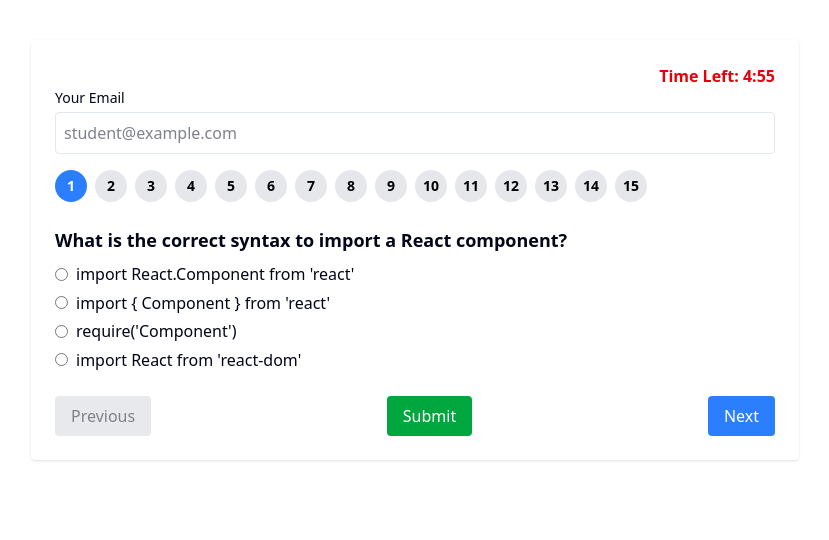
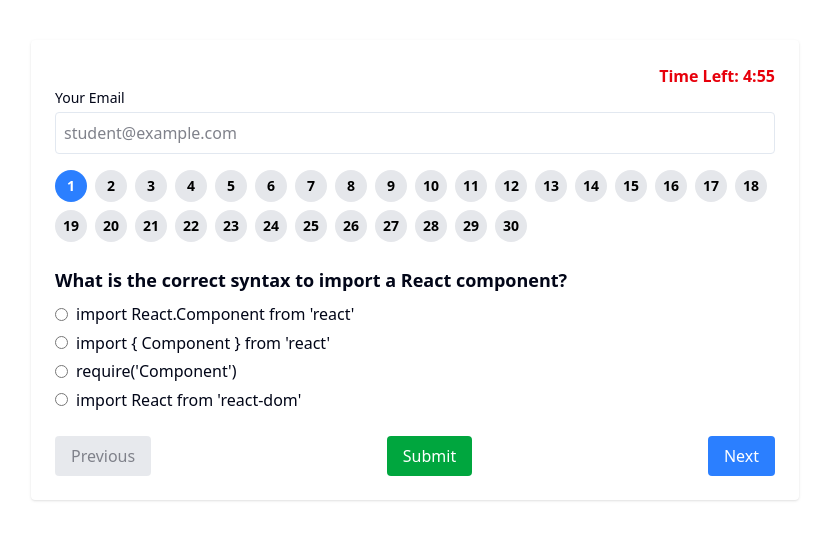
Before and after one commit to oluwaseyi9325/Nomands, a React (Vite) app: page /quiz in a window 1280 px wide. Shown: the top 540 px of the page, without its empty margins (225-1054 px from the left). Built offline with nearby package versions, Linux system fonts and the light colour scheme.

Commit message:
quiz fix

```diff
--- a/src/pages/quiz/Timer.tsx
+++ b/src/pages/quiz/Timer.tsx
@@ -1,5 +1,4 @@
-import React, { useEffect, useState } from 'react';
-
+import { useEffect, useState } from 'react';
 export default function Timer({ duration, onTimeUp }:any) {
   const [timeLeft, setTimeLeft] = useState(duration);
 
--- a/src/pages/quiz/questions.ts
+++ b/src/pages/quiz/questions.ts
@@ -143,5 +143,151 @@
       question: "React is maintained by Microsoft.",
       options: ["True", "False"],
       answer: "False",
-    },
+  },
+  {
+    id: 16,
+    type: "mcq",
+    question: "Which command is used to create a new React app using Create React App?",
+    options: [
+      "npm init react-app my-app",
+      "npx create-react-app my-app",
+      "react new my-app",
+      "create-react-app my-app",
+    ],
+    answer: "npx create-react-app my-app",
+  },
+  {
+    id: 17,
+    type: "mcq",
+    question: "What is the correct way to pass props to a child component?",
+    options: [
+      "<Child props='value' />",
+      "<Child value='props' />",
+      "<Child value='value' />",
+      "<Child prop=value />",
+    ],
+    answer: "<Child value='value' />",
+  },
+  {
+    id: 18,
+    type: "mcq",
+    question: "Which method is used to render a React component into the DOM?",
+    options: [
+      "React.mount()",
+      "ReactDOM.render()",
+      "renderDOM()",
+      "React.attach()",
+    ],
+    answer: "ReactDOM.render()",
+  },
+  {
+    id: 19,
+    type: "mcq",
+    question: "What does the 'key' prop help React identify?",
+    options: [
+      "The parent component",
+      "The unique element in a list",
+      "The prop type",
+      "The event handler",
+    ],
+    answer: "The unique element in a list",
+  },
+  {
+    id: 20,
+    type: "mcq",
+    question: "Which hook is used to access context in a functional component?",
+    options: [
+      "useState()",
+      "useEffect()",
+      "useContext()",
+      "useRef()",
+    ],
+    answer: "useContext()",
+  },
+  {
+    id: 21,
+    type: "truefalse",
+    question: "You can have multiple useEffect hooks in a single component.",
+    options: ["True", "False"],
+    answer: "True",
+  },
+  {
+    id: 22,
+    type: "truefalse",
+    question: "useReducer is an alternative to useState for managing complex state logic.",
+    options: ["True", "False"],
+    answer: "True",
+  },
+  {
+    id: 23,
+    type: "truefalse",
+    question: "React Router is used for styling React components.",
+    options: ["True", "False"],
+    answer: "False",
+  },
+  {
+    id: 24,
+    type: "truefalse",
+    question: "JSX allows you to write HTML in JavaScript files.",
+    options: ["True", "False"],
+    answer: "True",
+  },
+  {
+    id: 25,
+    type: "truefalse",
+    question: "React fragments can be used to group multiple elements without adding extra nodes to the DOM.",
+    options: ["True", "False"],
+    answer: "True",
+  },
+  {
+    id: 26,
+    type: "mcq",
+    question: "What is the purpose of useRef in React?",
+    options: [
+      "To store a mutable value that does not cause a re-render",
+      "To re-render the component",
+      "To declare state",
+      "To perform side effects",
+    ],
+    answer: "To store a mutable value that does not cause a re-render",
+  },
+  {
+    id: 27,
+    type: "mcq",
+    question: "What’s the purpose of React.StrictMode?",
+    options: [
+      "To enable faster performance",
+      "To render components in production mode",
+      "To highlight potential problems in an application",
+      "To compile the app",
+    ],
+    answer: "To highlight potential problems in an application",
+  },
+  {
+    id: 28,
+    type: "mcq",
+    question: "Which hook would you use to run code after the component has rendered?",
+    options: ["useState()", "useEffect()", "useRef()", "useMemo()"],
+    answer: "useEffect()",
+  },
+  {
+    id: 29,
+    type: "mcq",
+    question: "How can you prevent a re-render in a functional component?",
+    options: [
+      "By using a class component",
+      "By using React.memo",
+      "By using a reducer",
+      "By using state",
+    ],
+    answer: "By using React.memo",
+  },
+  {
+    id: 30,
+    type: "truefalse",
+    question: "React Native is the same as React.",
+    options: ["True", "False"],
+    answer: "False",
+  },
+
   ];
```
